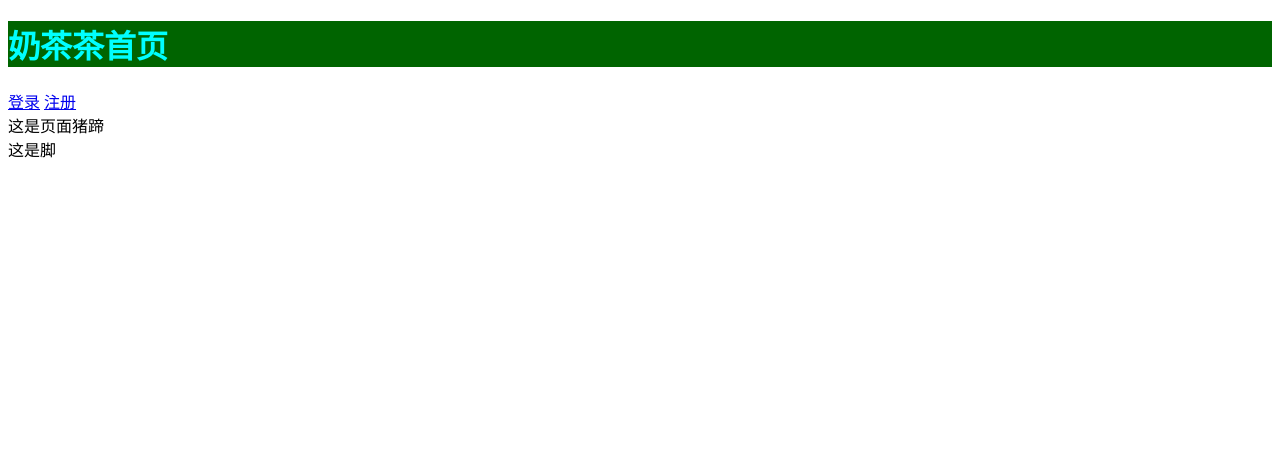
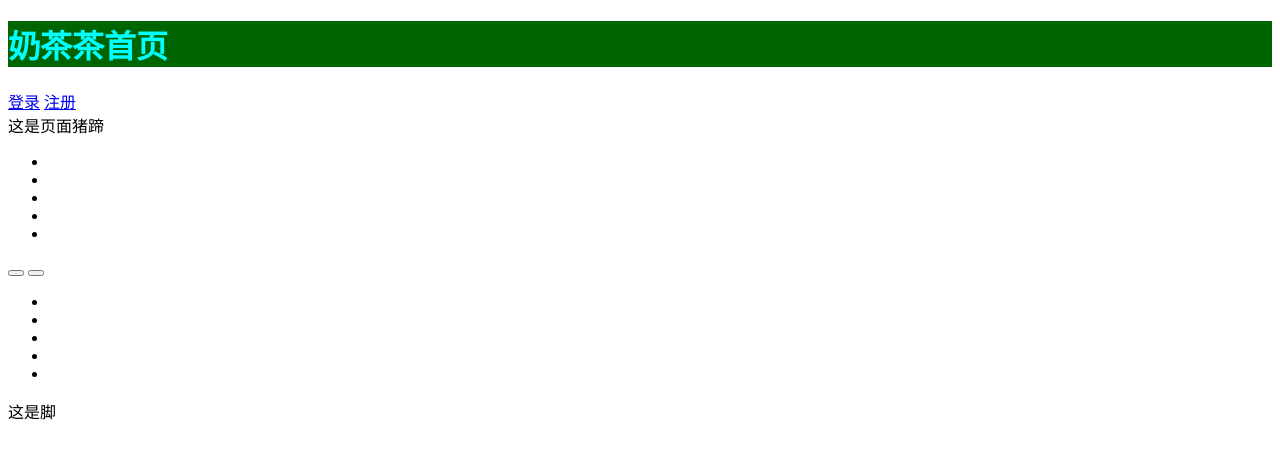
Before and after one commit to xuzhaoyang-github/AOAOAO, a plain HTML site: page src/index.html in a window 1280 px wide. Drawn offline with Linux system fonts and the light colour scheme.

Commit message:
轮播的页面结构

```diff
--- a/src/index.html
+++ b/src/index.html
@@ -20,6 +20,24 @@
     <a href="./html/register.html">注册</a>
     <main>
         这是页面猪蹄
+        <div class="slider">
+            <ul class="list">
+                <li></li>
+                <li></li>
+                <li></li>
+                <li></li>
+                <li></li>
+            </ul>
+            <button></button>
+            <button></button>
+            <ul class="pagination">
+                <li></li>
+                <li></li>
+                <li></li>
+                <li></li>
+                <li></li>
+            </ul>
+        </div>
     </main>
     <footer>
         这是脚
```
